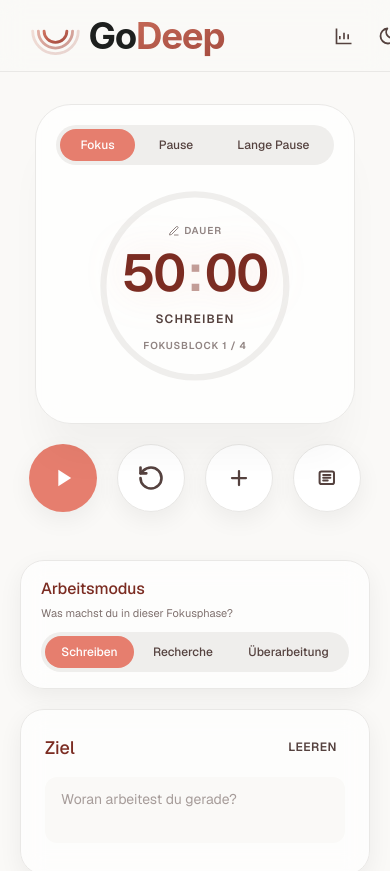
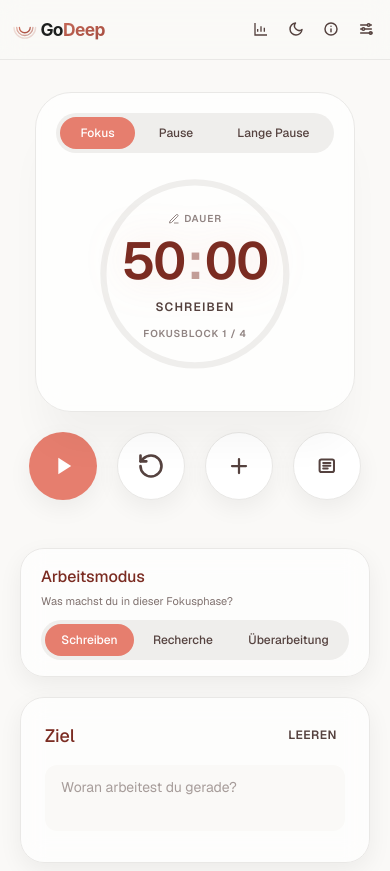
Before and after one commit to johannesalberts/godeep, a plain HTML site: page index.html in a window 390 px wide. Shown: the top 871 px of the page. Drawn offline with nearby package versions, Linux system fonts and the light colour scheme.

Commit message:
Fix mobile header layout so all action icons stay visible
Shrinks logo and icon controls on narrow screens and prevents the header flex row from overflowing past the viewport.

```diff
--- a/css/style.css
+++ b/css/style.css
@@ -70,22 +70,30 @@ a {
   display: flex;
   align-items: center;
   justify-content: space-between;
+  gap: 0.75rem;
+  min-width: 0;
 }
 
 .logo {
   display: flex;
   align-items: center;
   gap: 0;
+  flex: 1 1 auto;
+  min-width: 0;
 }
 
 .logo__img {
   height: 4.35rem;
   width: auto;
+  max-width: 100%;
   display: block;
+  object-fit: contain;
+  object-position: left center;
 }
 
 .header__actions {
   display: flex;
+  flex: 0 0 auto;
   gap: 0.25rem;
 }
 
@@ -2227,6 +2235,34 @@ a {
 }
 
 @media (max-width: 600px) {
+  :root {
+    --header-h: 3.75rem;
+  }
+
+  .header__inner {
+    padding: 0 0.75rem;
+    gap: 0.5rem;
+  }
+
+  .logo__img {
+    height: 2.65rem;
+    max-width: min(11.5rem, 52vw);
+  }
+
+  .header__actions {
+    gap: 0.125rem;
+  }
+
+  .icon-btn {
+    width: 2.25rem;
+    height: 2.25rem;
+  }
+
+  .icon-btn svg {
+    width: 1.125rem;
+    height: 1.125rem;
+  }
+
   .timer-col {
     max-width: 100%;
     gap: 2rem;
@@ -2277,3 +2313,25 @@ a {
     grid-template-columns: 1fr;
   }
 }
+
+@media (max-width: 400px) {
+  .header__inner {
+    padding: 0 0.5rem;
+    gap: 0.35rem;
+  }
+
+  .logo__img {
+    height: 2.35rem;
+    max-width: min(9rem, 44vw);
+  }
+
+  .icon-btn {
+    width: 2.05rem;
+    height: 2.05rem;
+  }
+
+  .icon-btn svg {
+    width: 1rem;
+    height: 1rem;
+  }
+}
```
